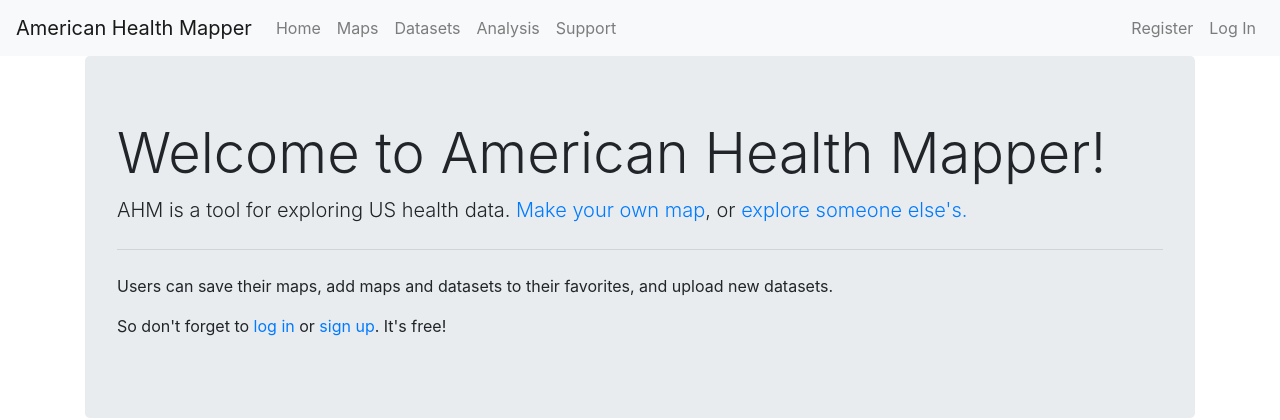
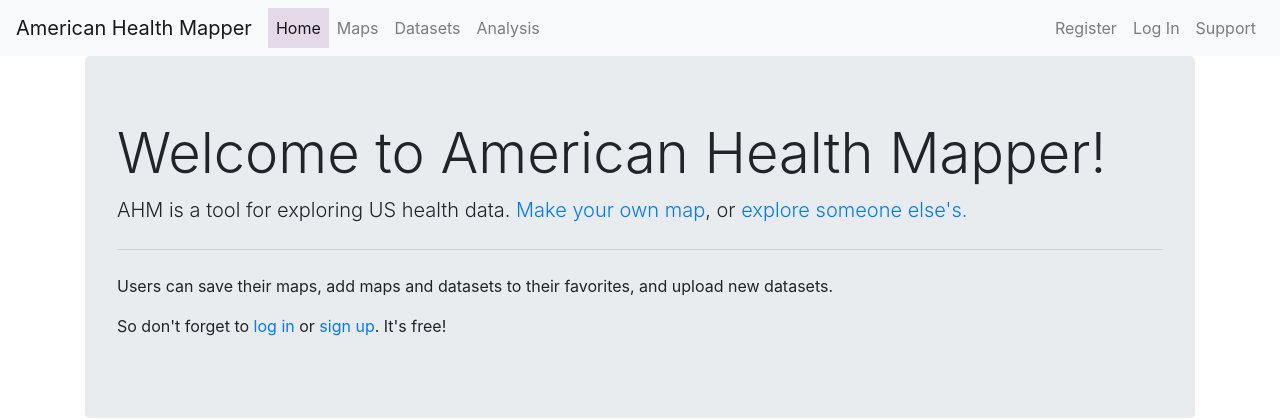
Before and after one commit to Nunie123/ahm_back, a Flask app: page / in a window 1280 px wide. Shown: the top 420 px of the page. Run offline with Flask 2, Linux system fonts and the light colour scheme; tables that the repository leaves empty hold one stand-in row (values such as "Sample post"); grey boxes marked "Sample" are stand-in pictures; parts of the project's set-up code (start-up, migrations or seed data) failed here and were passed over; some libraries are stand-ins or nearby versions.

Commit message:
Navbar indicates current page

```diff
--- a/app/static/base.css
+++ b/app/static/base.css
@@ -1,3 +1,8 @@
+
+
+.nav-link.active {
+    background-color: #E4D9E8
+}
 
 
 /* MAPS PAGE ---------------- */
--- a/app/templates/analysis.html
+++ b/app/templates/analysis.html
@@ -1,4 +1,6 @@
 {% extends "base.html" %}
+
+{% set active_page = 'analysis' %}
 
 {% block head %}
 <link rel="stylesheet" href="http://cdn.leafletjs.com/leaflet/v0.7.7/leaflet.css" />
--- a/app/templates/base.html
+++ b/app/templates/base.html
@@ -1,3 +1,12 @@
+{% set left_nav = [
+    ('index', 'Home'),
+    ('maps', 'Maps'),
+    ('datasets', 'Datasets'),
+    ('analysis', 'Analysis')
+    ]
+%}
+{% set active_page = active_page|default('index') %}
+
 <!doctype html>
 <head>
     <link rel="stylesheet" href="https://stackpath.bootstrapcdn.com/bootstrap/4.3.1/css/bootstrap.min.css"
@@ -24,11 +33,13 @@
 
             <div class="collapse navbar-collapse" id="navbarSupportedContent">
                 <div class="navbar-nav">
-                    <a class="nav-item nav-link" href="{{ url_for('index') }}">Home<span class="sr-only">(current)</span></a>
-                    <a class="nav-item nav-link" href="{{ url_for('maps') }}">Maps</a>
-                    <a class="nav-item nav-link" href="{{ url_for('datasets') }}">Datasets</a>
-                    <a class="nav-item nav-link" href="{{ url_for('analysis') }}">Analysis</a>
-                    <a class="nav-item nav-link" href="{{ url_for('support') }}">Support</a>
+                    {% for page, title in left_nav %}
+                    {% if page == active_page %}
+                    <a class="nav-item nav-link active" href="{{ url_for(page) }}">{{title}}</a>
+                    {% else %}
+                    <a class="nav-item nav-link" href="{{ url_for(page) }}">{{title}}</a>
+                    {% endif %}
+                    {% endfor %}
                 </div>
             </div>
             <div class="collapse navbar-collapse" id="navbarSupportedContent">
@@ -36,9 +47,11 @@
                     {% if current_user.is_anonymous %}
                     <a class="nav-item nav-link" href="{{ url_for('register') }}">Register</a>
                     <a class="nav-item nav-link" href="{{ url_for('login') }}">Log In</a>
+                    <a class="nav-item nav-link" href="{{ url_for('support') }}">Support</a>
                     {% else %}
                     <a class="nav-item nav-link" href="{{ url_for('settings') }}">Logged in as: {{ current_user.username }}</a>
                     <a class="nav-link" href="{{ url_for('logout') }}">Log Out</a>
+                    <a class="nav-item nav-link" href="{{ url_for('support') }}">Support</a>
                     {% endif %}
                 </div>
             </div>
--- a/app/templates/datasets.html
+++ b/app/templates/datasets.html
@@ -1,4 +1,6 @@
 {% extends "base.html" %}
+
+{% set active_page = 'datasets' %}
 
 {% block head %}
 {% endblock %}
--- a/app/templates/index.html
+++ b/app/templates/index.html
@@ -1,4 +1,6 @@
 {% extends "base.html" %}
+
+{% set active_page = 'index' %}
 
 {% block head %}
 {% endblock %}
--- a/app/templates/maps.html
+++ b/app/templates/maps.html
@@ -1,4 +1,6 @@
 {% extends "base.html" %}
+
+{% set active_page = 'maps' %}
 
 {% block head %}
 {% endblock %}
--- a/app/templates/support.html
+++ b/app/templates/support.html
@@ -1,4 +1,8 @@
 {% extends "base.html" %}
+
+{% set active_page = 'support' %}
+
+{% set active_page = 'support' %}
 
 {% block content %}
 <main>
```
